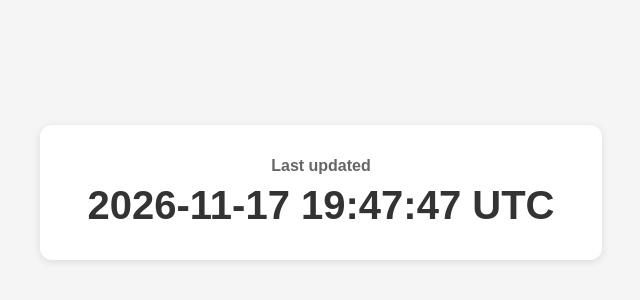
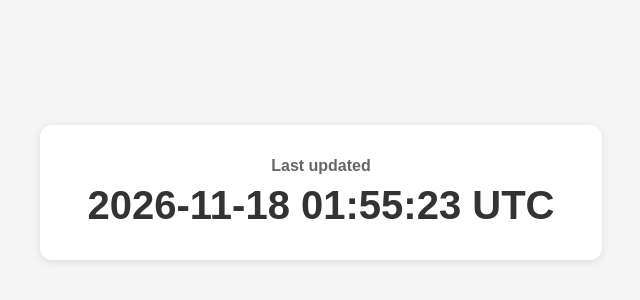
Before and after one commit to jbarronuk/BillableHours, a plain HTML site: page index.html in a window 1280 px wide. Shown: the part 208-508 px from the top of the page, 319-959 px from the left. Drawn offline with Linux system fonts and the light colour scheme.

Commit message:
Update dashboard

```diff
--- a/index.html
+++ b/index.html
@@ -27,7 +27,7 @@
 <body>
     <div class="card">
         <h1>Last updated</h1>
-        <p>2026-11-17 19:47:47 UTC</p>
+        <p>2026-11-18 01:55:23 UTC</p>
     </div>
 </body>
 </html>
```
